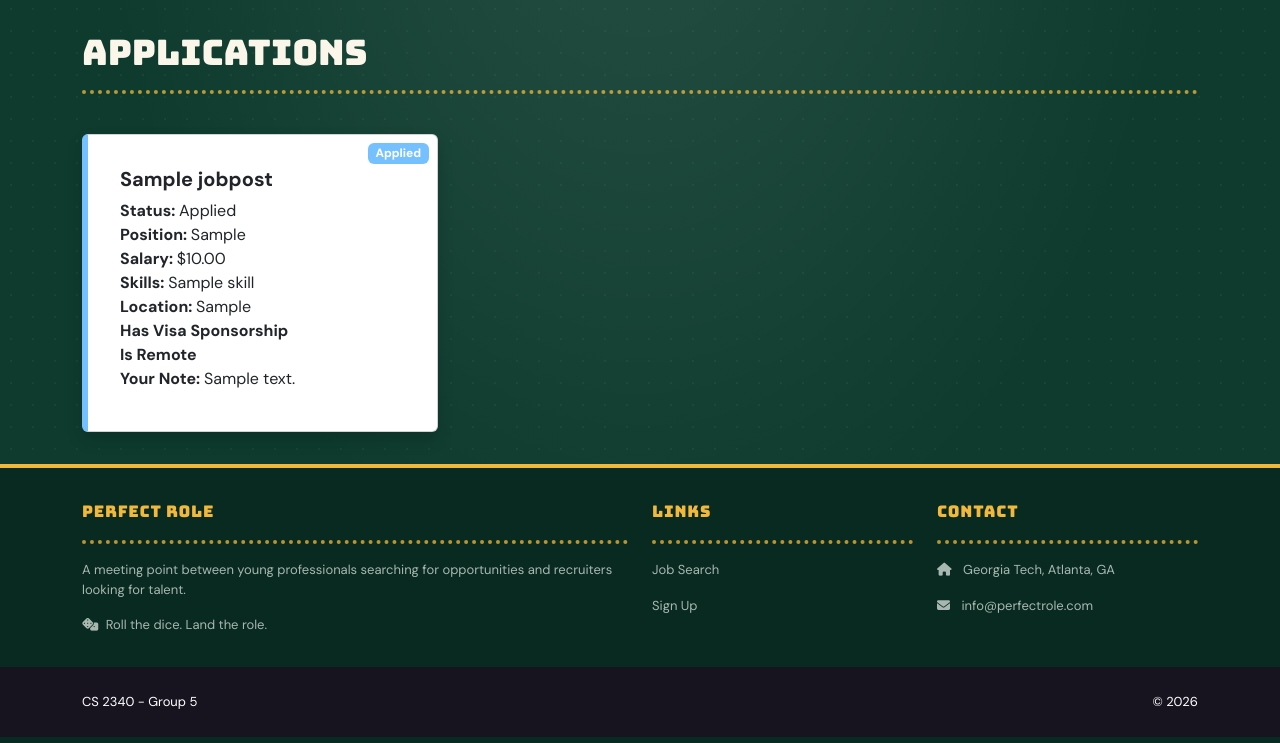
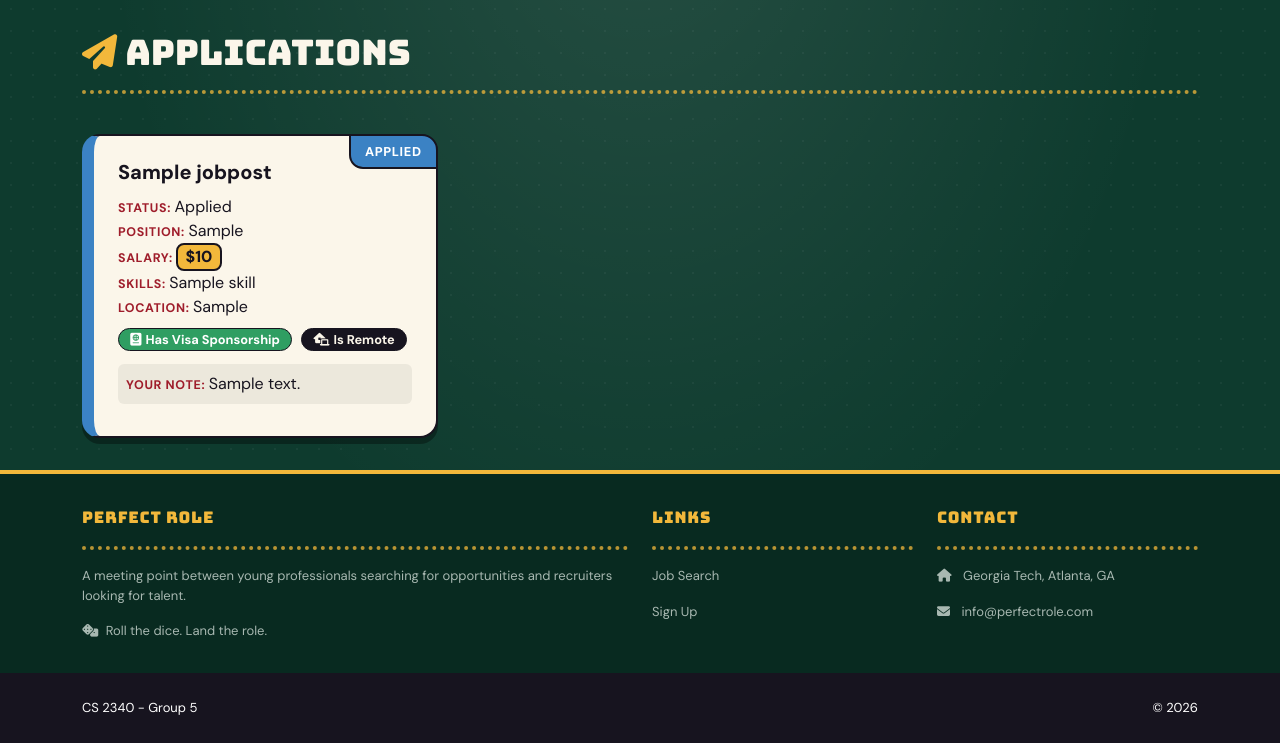
Before and after one commit to CS2340Group5/Project2, a Django app: page /posts/applications/ in a window 1280 px wide. Shown: the part 90-833 px from the top of the page. Run offline with Django 5.2, Linux system fonts and the light colour scheme; a user stored in the database is signed in; tables that the repository leaves empty hold one stand-in row (values such as "Sample post").

Commit message:
Candidate-side Applications page reskin

```diff
--- a/perfect_role/perfect_role/static/css/style.css
+++ b/perfect_role/perfect_role/static/css/style.css
@@ -134,9 +134,11 @@ hr {
   position: relative;
 }
 .pr-job:hover { transform: translateY(-6px) rotate(-.6deg); box-shadow: 0 12px 0 rgba(0, 0, 0, .35); }
-/* Cool color variation thing
-.col-md-6:nth-child(3n+2) > .pr-job { border-left-color: var(--gold) !important; }
-.col-md-6:nth-child(3n+3) > .pr-job { border-left-color: var(--ink) !important; }*/
+.pr-job-APPLIED { border-left-color: #3b82c4 !important; }
+.pr-job-REVIEW { border-left-color: #17b89d !important; }
+.pr-job-INTERVIEW { border-left-color: #2ab670 !important; }
+.pr-job-OFFER { border-left-color: var(--gold) !important; }
+.pr-job-CLOSED { border-left-color: var(--red) !important; }
 
 .pr-job-title { font-weight: 800; line-height: 1.25; margin-bottom: .6rem; }
 .pr-job b { color: var(--red-deep); font-size: .78rem; text-transform: uppercase; letter-spacing: .05em; }
@@ -167,6 +169,17 @@ hr {
 .pr-chip-green { background: #2f9e62; color: #fff; }
 .pr-chip-ink { background: var(--ink); color: var(--ivory); }
 
+/* Application status chips */
+.pr-status { position: absolute; top: -2px; right: -2px; border-radius: 0 16px 0 14px; padding: .35rem .9rem;
+  font-weight: 800; font-size: 0.8rem; letter-spacing: .05em;
+  text-transform: uppercase; color: #fff;
+  border: 2px solid var(--ink);
+}
+.pr-status-APPLIED { background: #3b82c4; }
+.pr-status-REVIEW { background: #17b89d; }
+.pr-status-INTERVIEW { background: #2ab670; }
+.pr-status-OFFER { background: var(--gold); color: var(--ink); }
+.pr-status-CLOSED { background: var(--red); }
 
 /* Page headings */
 .pr-eyebrow {
--- a/perfect_role/posts/templates/posts/applications.html
+++ b/perfect_role/posts/templates/posts/applications.html
@@ -4,37 +4,33 @@
   <div class="container">
     <div class="row mt-3">
       <div class="col mx-auto mb-3">
-        <h2>Applications</h2>
+        <h2><i class="fa-solid fa-paper-plane me-2" style="color: var(--gold)"></i>Applications</h2>
         <hr />
         <div class="row mt-4 gy-3">
           {% for applied in template_data.applications %}
             <div class="col-md-6 col-lg-4">
-              <div class="card shadow p-3 h-100 rounded position-relative" style="border-left: 6px solid #75c1ff;">
-    <span class="badge position-absolute top-0 end-0 m-2" style="background-color:
-      {% if applied.status == 'APPLIED' %}#75c1ff
-      {% elif applied.status == 'REVIEW' %}#ffc107
-      {% elif applied.status == 'INTERVIEW' %}#17a2b8
-      {% elif applied.status == 'OFFER' %}#28a745
-      {% elif applied.status == 'CLOSED' %}#dc3545
-      {% else %}#6c757d{% endif %};">
-      {{ applied.get_status_display }}
-    </span>
-                <div class="card-body">
+              <div class="card pr-card pr-job pr-job-{{ applied.status }} h-100">
+                <span class="pr-status pr-status-{{ applied.status }}">{{ applied.get_status_display }}</span>
+                <div class="card-body p-4">
                   <div class="card-title">
-                    <h5>{{ applied.post.name }}</h5>
+                    <h5 class="pr-job-title">{{ applied.post.name }}</h5>
                     <b>Status: </b>{{ applied.get_status_display }}<br />
                     <b>Position: </b>{{ applied.post.position }}<br />
-                    <b>Salary: </b>${{ applied.post.salary_min }}.00<br />
+                    <b>Salary: </b><span class="pr-salary">${{ applied.post.salary_min }}</span><br />
                     <b>Skills: </b>{% for skill in applied.post.skills.all %}{{ skill.name }} {% endfor %}<br />
                     <b>Location: </b>{{ applied.post.location }}<br />
-                    {% if applied.post.visa_sponsorship %}
-                      <b>Has Visa Sponsorship</b><br />
-                    {% endif %}
-                    {% if applied.post.is_remote %}
-                      <b>Is Remote</b><br />
-                    {% endif %}
+                    <div class="mt-2">
+                      {% if applied.post.visa_sponsorship %}
+                        <span class="pr-chip pr-chip-green"><i class="fa-solid fa-passport me-1"></i>Has Visa Sponsorship</span>
+                      {% endif %}
+                      {% if applied.post.is_remote %}
+                        <span class="pr-chip pr-chip-ink"><i class="fa-solid fa-house-laptop me-1"></i>Is Remote</span>
+                      {% endif %}
+                    </div>
                     {% if applied.note %}
-                      <b>Your Note: </b>{{ applied.note }}<br />
+                    <div class="mt-2 p-2 rounded" style="background: rgba(10, 10, 10, 0.06)">
+                      <b>Your Note: </b>{{ applied.note }}
+                    </div>
                     {% endif %}
                   </div>
                 </div>
--- a/perfect_role/posts/templates/posts/recommended.html
+++ b/perfect_role/posts/templates/posts/recommended.html
@@ -4,7 +4,7 @@
   <div class="container">
     <div class="row mt-3">
       <div class="col mx-auto mb-3">
-        <h2><i class="fa-solid fa-clover"></i> Recommended Jobs</h2>
+        <h2><i class="fa-solid fa-clover" style="color: var(--gold)"></i> Recommended Jobs</h2>
         <hr />
         {% if not template_data.has_skills %}
         <p>Add skills to your <a href="{% url 'accounts.edit_profile' %}">profile</a> to get recommendations.</p>
```
